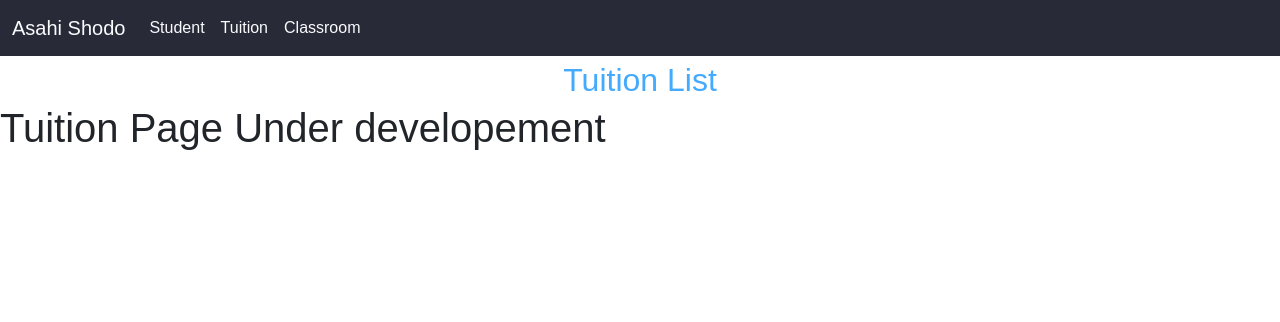
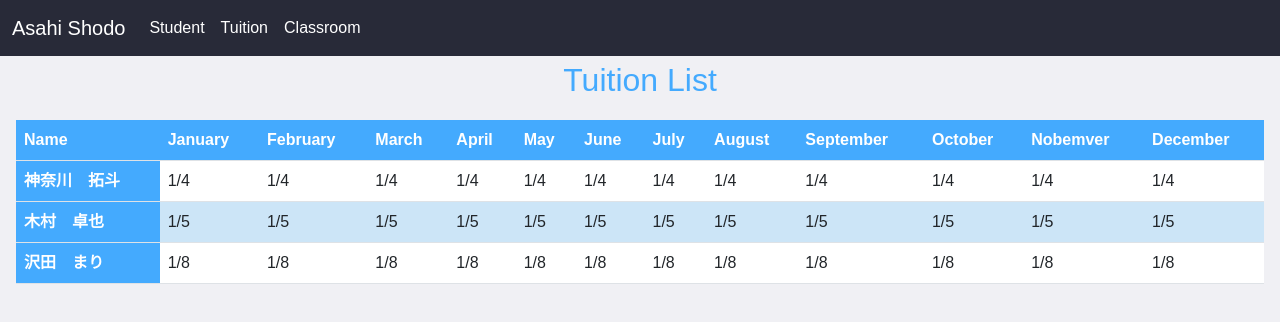
Before and after one commit to YukiRamu/Asahi-Shodo-Admin-Dashboard, a React (Create React App) app: page /tuition in a window 1280 px wide. Shown: the top 322 px of the page. Built offline with nearby package versions, Linux system fonts and the light colour scheme; a web font is replaced by a local one.

Commit message:
working on tuition list

```diff
--- a/src/data/data.json
+++ b/src/data/data.json
@@ -8,6 +8,7 @@
       "grade": "中２",
       "address": "兵庫県芦屋市朝日丘町16-28",
       "tel": "0796-35-8585",
+      "tuition": "3000",
       "note": "部活のため時々おくれることあり"
     },
     {
@@ -18,6 +19,7 @@
       "grade": "小２",
       "address": "兵庫県芦屋市朝日丘町16-28",
       "tel": "0796-35-8585",
+      "tuition": "3000",
       "note": "弓道部"
     },
     {
@@ -28,6 +30,7 @@
       "grade": "小４",
       "address": "兵庫県芦屋市朝日丘町16-28",
       "tel": "0796-35-8585",
+      "tuition": "3000",
       "note": "来年卒業"
     },
     {
@@ -38,6 +41,7 @@
       "grade": "小5",
       "address": "兵庫県芦屋市朝日丘町16-28",
       "tel": "0796-35-8585",
+      "tuition": "2500",
       "note": "nothing special"
     },
     {
@@ -48,6 +52,7 @@
       "grade": "小1",
       "address": "兵庫県芦屋市朝日丘町16-28",
       "tel": "0796-35-8585",
+      "tuition": "3500",
       "note": "nothing special"
     },
     {
@@ -58,6 +63,7 @@
       "grade": "中３",
       "address": "兵庫県芦屋市朝日丘町16-28",
       "tel": "26598151358",
+      "tuition": "3000",
       "note": "nothing special"
     },
     {
@@ -65,9 +71,10 @@
       "name": "Takuya",
       "kana": "たくや",
       "class": "Friday",
-      "grade": "Monday",
+      "grade": "中３",
       "address": "兵庫県芦屋市朝日丘町16-28",
       "tel": "0796-35-8585",
+      "tuition": "3500",
       "note": "nothing special"
     }
   ]
--- a/src/features/menuCard/MenuCard.scss
+++ b/src/features/menuCard/MenuCard.scss
@@ -9,7 +9,7 @@
   //}
   min-height: 100vh;
   padding-top: 1rem;
-  background-color: $bgColor2;
+  // background-color: $bgColor2;
   .menuItem {
     margin-bottom: 0.5rem;
     align-items: center;
@@ -24,19 +24,19 @@
     &.student {
       background-color: $itemColor1;
       &:hover {
-        box-shadow: #f48f92 0px 10px 20px;
+        box-shadow: $itemColorLight1 0px 10px 20px;
       }
     }
     &.tuition {
       background-color: $itemColor2;
       &:hover {
-        box-shadow: #7fc0f6 0px 10px 20px;
+        box-shadow: $itemColorLight2 0px 10px 20px;
       }
     }
     &.classroom {
       background-color: $itemColor3;
       &:hover {
-        box-shadow: #afd7a1 0px 10px 20px;
+        box-shadow: $itemColorLight3 0px 10px 20px;
       }
     }
   }
--- a/src/features/studentList/StudentList.jsx
+++ b/src/features/studentList/StudentList.jsx
@@ -64,10 +64,10 @@ const StudentList = () => {
                 {
                   studentList.map((elem, index) => (
                     <tr key={index} onClick={() => openDetail(elem.id)}>
-                      <td>{elem.id}</td>
-                      <td>{elem.name}</td>
-                      <td>{elem.kana}</td>
-                      <td>{elem.class}</td>
+                      <td className='studentId'>{elem.id}</td>
+                      <td className='studentData'>{elem.name}</td>
+                      <td className='studentData'>{elem.kana}</td>
+                      <td className='studentData'>{elem.class}</td>
                     </tr>
                   ))
                 }
--- a/src/features/studentList/StudentList.scss
+++ b/src/features/studentList/StudentList.scss
@@ -2,14 +2,31 @@
 
 .studentListContainer {
   .studentTable {
-    border: $itemColor1;
+    // border: $itemColor1;
+    box-shadow: unset;
     thead {
       background-color: $itemColor1;
       color: $txtColor1;
     }
-    // tbody > tr:nth-child(2n) > td,
-    // tbody > tr:nth-child(2n) > th {
-    //     background-color: $itemColor1;
-    //   }
+    tbody {
+      tr {
+        td {
+          box-shadow: unset;
+        }
+        .studentId {
+          background-color: $itemColor1;
+          color: $txtColor1;
+          font-weight: bold;
+        }
+      }
+      tr:nth-child(2n) > .studentData,
+      tr:nth-child(2n) > th {
+        background-color: $itemColorLight1;
+      }
+      tr:nth-child(2n + 1) > .studentData,
+      tr:nth-child(2n + 1) > th {
+        background-color: $txtColor1;
+      }
+    }
   }
 }
--- a/src/features/studentModal/StudentModal.jsx
+++ b/src/features/studentModal/StudentModal.jsx
@@ -1,20 +1,16 @@
 import React, { useState, useEffect } from 'react';
 import './StudentModal.scss';
 import { Button, Modal, Row, Col } from 'react-bootstrap';
-import { useSelector, useDispatch } from 'react-redux';
+import { useSelector } from 'react-redux';
 import rootReducer from '../../reduer';
 
 const StudentModal = (props) => {
 
   //redux
   const student = useSelector(state => state.rootReducer.student);
-  const dispatch = useDispatch();
 
   //private state
   const [selected, setSelected] = useState([]);
-
-  // console.log(props);
-  // console.log('modal', student);
 
   //method
   //get student detail by ID
--- /dev/null
+++ b/src/features/tuitionList/TuitionList.jsx
@@ -0,0 +1,51 @@
+import React from 'react';
+import './TuitionList.scss';
+import { useDispatch, useSelector } from 'react-redux';
+import { Table, Button, Modal, Row, Col } from 'react-bootstrap';
+
+const TuitionList = () => {
+
+  //redux
+  const student = useSelector(state => state.rootReducer.student);
+  const dispatch = useDispatch();
+
+  //data
+  const Month = ['January', 'February', 'March', 'April', 'May', 'June', 'July', 'August', 'September', 'October', 'Nobemver', 'December'];
+
+  return (
+    <>
+      <Table responsive className='tuitionTable'>
+        <thead>
+          <tr>
+            <th>Name</th>
+            {Array.from({ length: 12 }).map((_, index) => (
+              <th key={index}>{Month[index]}</th>
+            ))}
+          </tr>
+        </thead>
+        <tbody>
+          <tr>
+            <td className='studentName'>神奈川　拓斗</td>
+            {Array.from({ length: 12 }).map((_, index) => (
+              <td className='dateData' key={index}>1/4</td>
+            ))}
+          </tr>
+          <tr>
+            <td className='studentName' >木村　卓也</td>
+            {Array.from({ length: 12 }).map((_, index) => (
+              <td className='dateData' key={index}>1/5</td>
+            ))}
+          </tr>
+          <tr>
+            <td className='studentName'>沢田　まり</td>
+            {Array.from({ length: 12 }).map((_, index) => (
+              <td className='dateData' key={index}>1/8</td>
+            ))}
+          </tr>
+        </tbody>
+      </Table>
+    </>
+  );
+};
+
+export default TuitionList;
--- /dev/null
+++ b/src/features/tuitionList/TuitionList.scss
@@ -0,0 +1,33 @@
+@import "../../utils/component";
+
+.tuitionTable {
+  padding: 1rem;
+  margin: 1rem;
+  width: -webkit-fill-available;
+  // border: $itemColor2;
+  box-shadow: unset;
+  thead {
+    background-color: $itemColor2;
+    color: $txtColor1;
+  }
+  tbody {
+    tr {
+      td {
+        box-shadow: unset;
+      }
+      .studentName {
+        background-color: $itemColor2;
+        color: $txtColor1;
+        font-weight: bold;
+      }
+    }
+    tr:nth-child(2n) > .dateData,
+    tr:nth-child(2n) > th {
+      background-color: $itemColorLight2;
+    }
+    tr:nth-child(2n + 1) > .dateData,
+    tr:nth-child(2n + 1) > th {
+      background-color: $txtColor1;
+    }
+  }
+}
--- a/src/features/wrapper/Wrapper.scss
+++ b/src/features/wrapper/Wrapper.scss
@@ -4,6 +4,7 @@
   min-height: 100vh;
   width: 100%;
   font-family: "Cuprum", sans-serif;
+  background-color: $bgColor2;
   a {
     color: $txtColor1;
   }
--- a/src/pages/tuition/Tuition.jsx
+++ b/src/pages/tuition/Tuition.jsx
@@ -1,15 +1,16 @@
 import React from 'react';
 import Menu from '../../features/menu/Menu';
 import Header from '../../features/header/Header';
+import TuitionList from '../../features/tuitionList/TuitionList';
 
 const Tuition = () => {
   return (
     <>
       <Menu />
       <Header menuItem="Tuition" />
-      <h1>Tuition Page Under developement</h1>
+      <TuitionList />
     </>
   );
 };
 
-export default Tuition;
+export default Tuition;;
--- a/src/utils/_component.scss
+++ b/src/utils/_component.scss
@@ -2,10 +2,14 @@
 
 /* Color Palette */
 $bgColor1: #282a38;
-$bgColor2: #e1e1e7;
+$bgColor2: #f0f0f4;
 
 $itemColor1: #fc4349;
+$itemColorLight1:#fbdbdd;
 $itemColor2: #44aafe;
+$itemColorLight2:#cce5f7;
 $itemColor3: #98d881;
+$itemColorLight3:#bed8b4;
 $itemColor4: #f3d84d;
-$txtColor1: #fafbfd;
+$itemColorLight4:#f1e39d;
+$txtColor1: #ffffff;
```
